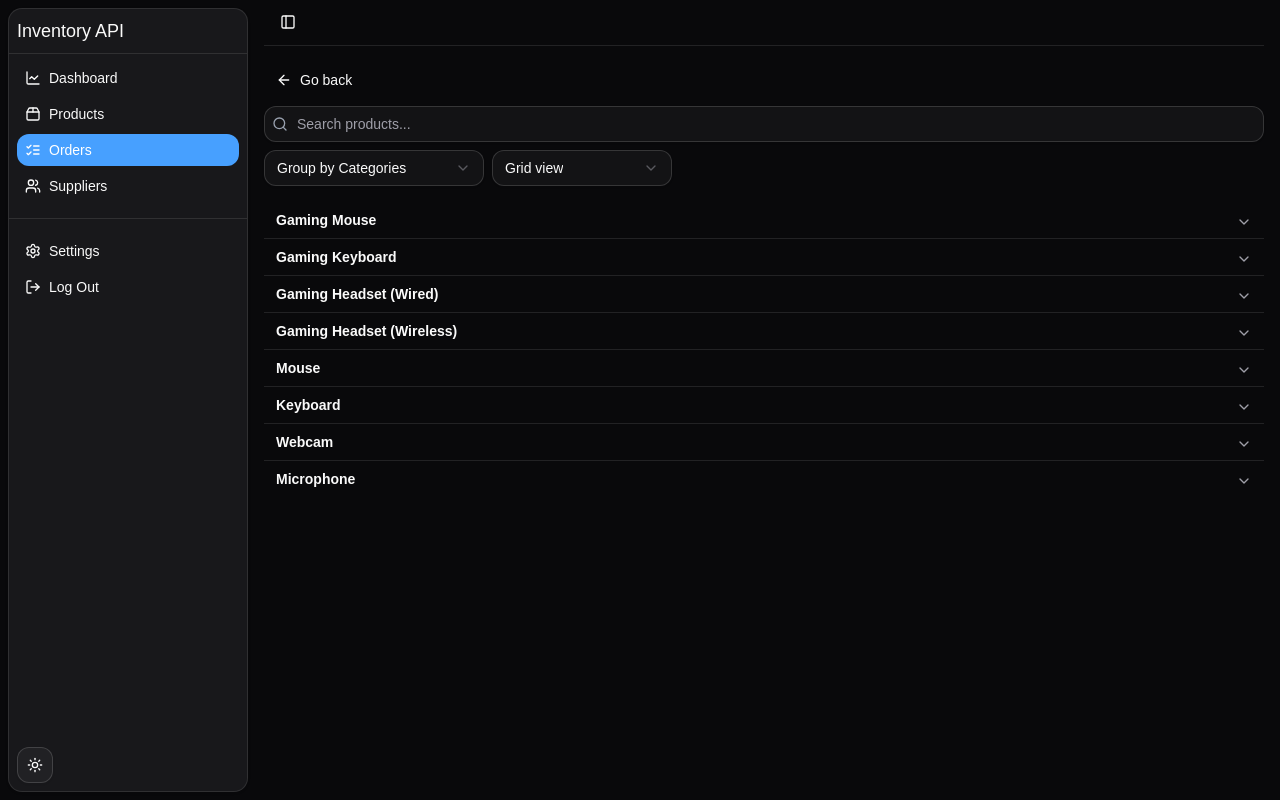
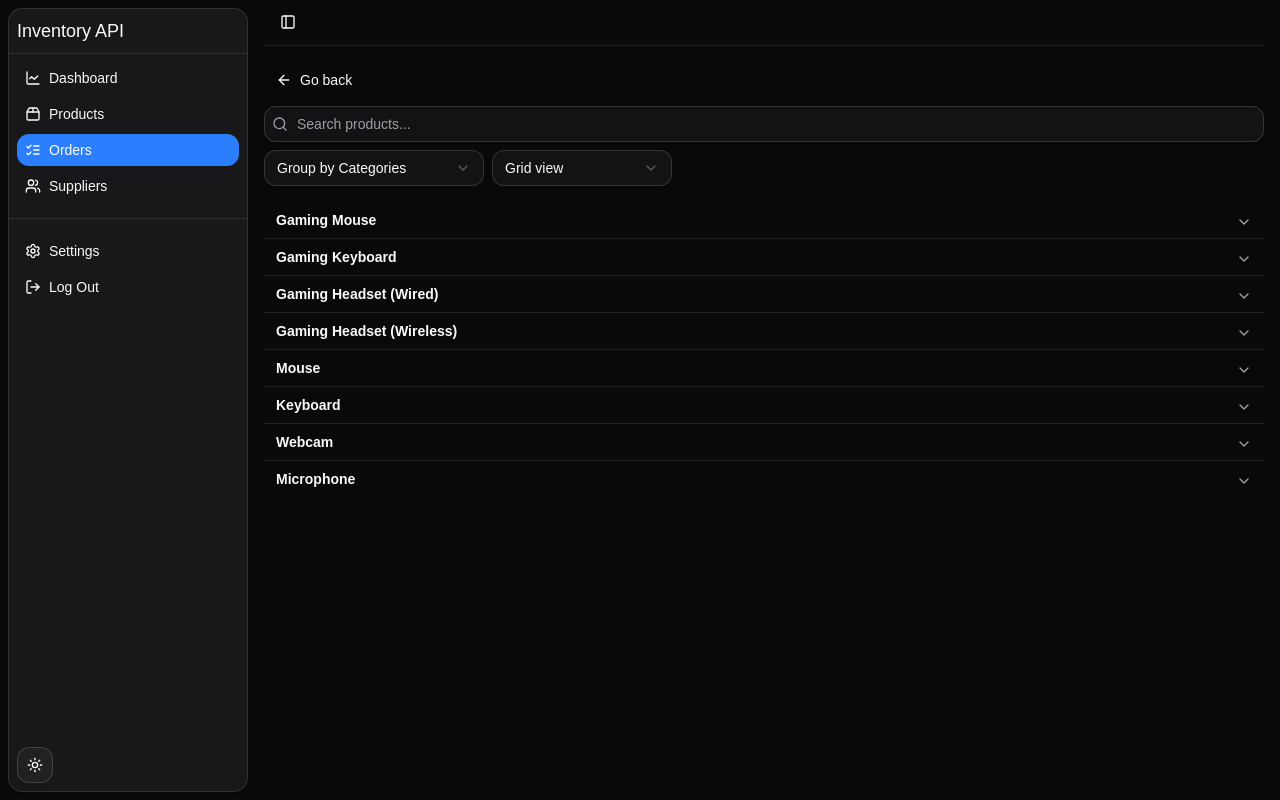
Before and after one commit to mrdsx/inventory-api, a Next.js app in the folder frontend/: page /orders/create in a window 1280 px wide. Built offline with nearby package versions, Linux system fonts and the light colour scheme.

Commit message:
feat(frontend): make primary color darker

```diff
--- a/frontend/src/styles/globals.css
+++ b/frontend/src/styles/globals.css
@@ -10,7 +10,7 @@
   --card-foreground: rgb(9 9 11);
   --popover: rgb(255 255 255);
   --popover-foreground: rgb(9 9 11);
-  --primary: rgb(71 160 255);
+  --primary: oklch(0.623 0.214 259.815);
   --primary-foreground: rgb(250 250 250);
   --secondary: rgb(244 244 245);
   --secondary-foreground: rgb(24 24 27);
@@ -37,10 +37,12 @@
   --sidebar-ring: rgb(159 159 169);
 
   --font-sans: Montserrat, sans-serif;
-  --font-serif: "Geist", "Geist Fallback", ui-serif, Georgia, Cambria,
-    "Times New Roman", Times, serif;
-  --font-mono: "Geist Mono", "Geist Mono Fallback", ui-monospace, SFMono-Regular,
-    Menlo, Monaco, Consolas, "Liberation Mono", "Courier New", monospace;
+  --font-serif:
+    "Geist", "Geist Fallback", ui-serif, Georgia, Cambria, "Times New Roman",
+    Times, serif;
+  --font-mono:
+    "Geist Mono", "Geist Mono Fallback", ui-monospace, SFMono-Regular, Menlo,
+    Monaco, Consolas, "Liberation Mono", "Courier New", monospace;
 
   --radius: 0.875rem;
 
@@ -61,7 +63,7 @@
   --card-foreground: rgb(250 250 250);
   --popover: rgb(24 24 27);
   --popover-foreground: rgb(250 250 250);
-  --primary: rgb(71 160 255);
+  --primary: rgb(43, 127, 255);
   --primary-foreground: rgb(24 24 27);
   --secondary: rgb(39 39 42);
   --secondary-foreground: rgb(250 250 250);
@@ -159,6 +161,6 @@
 
   input[type="button"],
   button {
-    @apply cursor-pointer w-fit;
+    @apply w-fit cursor-pointer;
   }
 }
```
